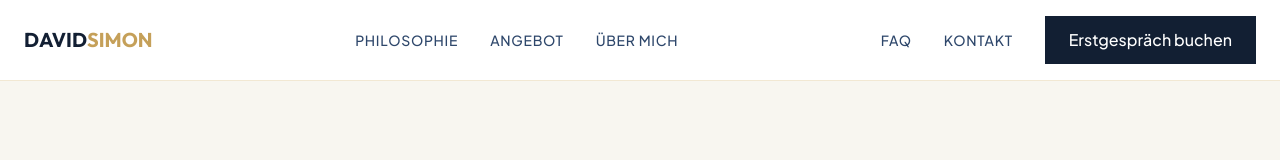
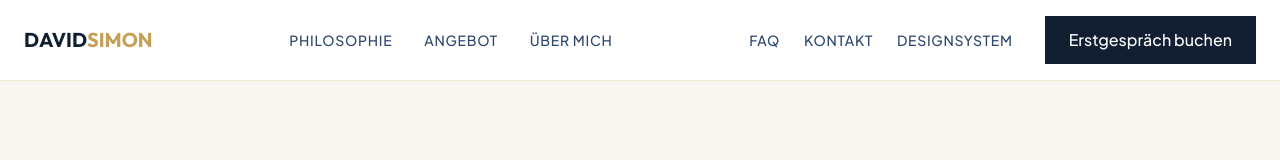
Before and after one commit to wuercher/davidsimon-designsystem, a React (Vite) app: page / in a window 1280 px wide. Shown: the top 160 px of the page. Built offline with nearby package versions, Linux system fonts and the light colour scheme.

Commit message:
feat: Add Designsystem link to navigation and restore activeTab functionality

```diff
--- a/src/App.jsx
+++ b/src/App.jsx
@@ -2,7 +2,7 @@ import React, { useState } from 'react';
 import { ArrowRight, Brain, Target, Compass, Star, ChevronRight, Menu, X, Check, HelpCircle, Quote, Phone, Mail, User } from 'lucide-react';
 
 export default function App() {
-    const [activeTab] = useState('homepage');
+    const [activeTab, setActiveTab] = useState('homepage');
     const [mobileMenuOpen, setMobileMenuOpen] = useState(false);
 
     // Inject Custom Fonts
@@ -31,27 +31,43 @@ export default function App() {
             {/* Top Navigation */}
             <div className="fixed top-0 left-0 right-0 z-50 bg-white/95 backdrop-blur-md border-b border-[#F2E8D3]">
                 <div className="max-w-7xl mx-auto px-6 h-20 flex items-center justify-between">
-                    <div className="font-heading font-bold text-xl text-[#121F33] shrink-0">
+                    <button onClick={() => setActiveTab('homepage')} className="font-heading font-bold text-xl text-[#121F33] shrink-0 hover:opacity-80 transition-opacity">
                         DAVID<span className="text-[#C5A059]">SIMON</span>
-                    </div>
+                    </button>
 
                     {/* Center Navigation */}
                     <nav className="hidden lg:flex flex-1 justify-center gap-8 items-center" aria-label="Hauptnavigation">
                         {menuItems.slice(0, 3).map((item, idx) => (
-                            <a key={idx} href={`#${item.toLowerCase().replace(' ', '-')}`} className="text-[#2E476B] hover:text-[#C5A059] font-medium transition-colors text-sm uppercase tracking-wider">
+                            <a
+                                key={idx}
+                                href={`#${item.toLowerCase().replace(' ', '-')}`}
+                                onClick={() => setActiveTab('homepage')}
+                                className="text-[#2E476B] hover:text-[#C5A059] font-medium transition-colors text-sm uppercase tracking-wider"
+                            >
                                 {item}
                             </a>
                         ))}
                     </nav>
 
                     {/* Right Navigation & CTA */}
-                    <div className="hidden lg:flex gap-8 items-center shrink-0">
+                    <div className="hidden lg:flex gap-6 items-center shrink-0">
                         {menuItems.slice(3).map((item, idx) => (
-                            <a key={idx} href={`#${item.toLowerCase()}`} className="text-[#2E476B] hover:text-[#C5A059] font-medium transition-colors text-sm uppercase tracking-wider">
+                            <a
+                                key={idx}
+                                href={`#${item.toLowerCase()}`}
+                                onClick={() => setActiveTab('homepage')}
+                                className="text-[#2E476B] hover:text-[#C5A059] font-medium transition-colors text-sm uppercase tracking-wider"
+                            >
                                 {item}
                             </a>
                         ))}
-                        <button className="bg-[#121F33] text-white px-6 py-3 rounded-none hover:bg-[#2E476B] transition-colors font-medium">
+                        <button
+                            onClick={() => setActiveTab('designsystem')}
+                            className={`font-medium transition-colors text-sm uppercase tracking-wider ${activeTab === 'designsystem' ? 'text-[#C5A059]' : 'text-[#2E476B] hover:text-[#C5A059]'}`}
+                        >
+                            Designsystem
+                        </button>
+                        <button className="bg-[#121F33] text-white px-6 py-3 rounded-none hover:bg-[#2E476B] transition-colors font-medium ml-2">
                             Erstgespräch buchen
                         </button>
                     </div>
@@ -68,12 +84,18 @@ export default function App() {
                             <a
                                 key={idx}
                                 href={`#${item.toLowerCase().replace(' ', '-')}`}
-                                onClick={() => setMobileMenuOpen(false)}
+                                onClick={() => { setActiveTab('homepage'); setMobileMenuOpen(false); }}
                                 className="text-left font-medium text-[#121F33] text-lg hover:text-[#C5A059] transition-colors"
                             >
                                 {item}
                             </a>
                         ))}
+                        <button
+                            onClick={() => { setActiveTab('designsystem'); setMobileMenuOpen(false); }}
+                            className="text-left font-medium text-[#121F33] text-lg hover:text-[#C5A059] transition-colors"
+                        >
+                            Designsystem
+                        </button>
                         <div className="pt-4 border-t border-[#F2E8D3]">
                             <button className="w-full bg-[#121F33] text-white px-6 py-4 rounded-none hover:bg-[#2E476B] transition-colors font-medium text-lg">
                                 Erstgespräch buchen
```
